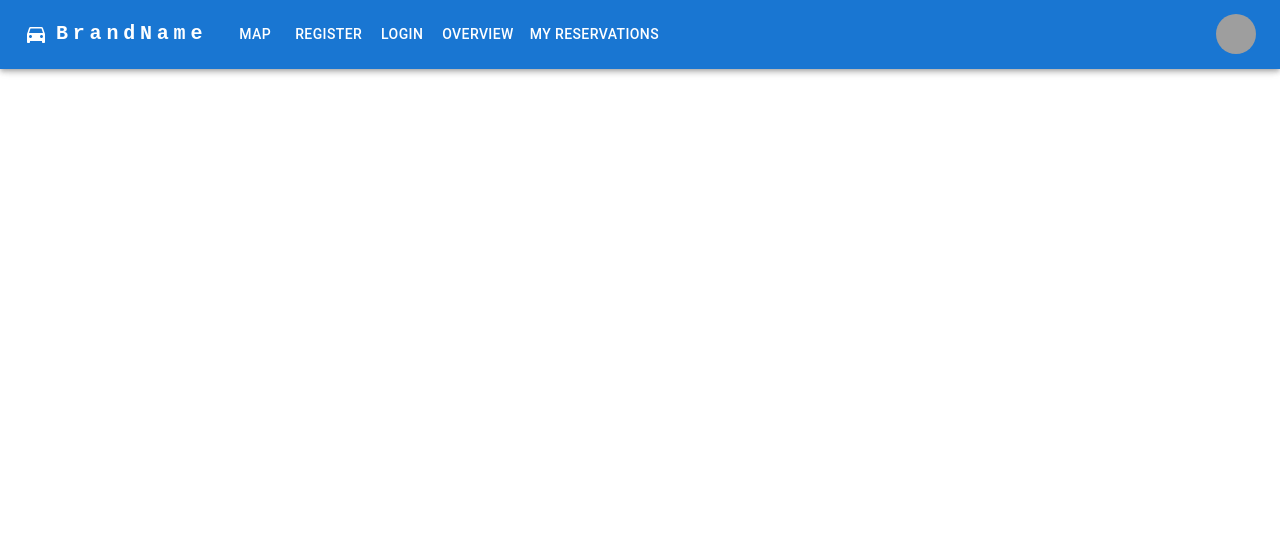
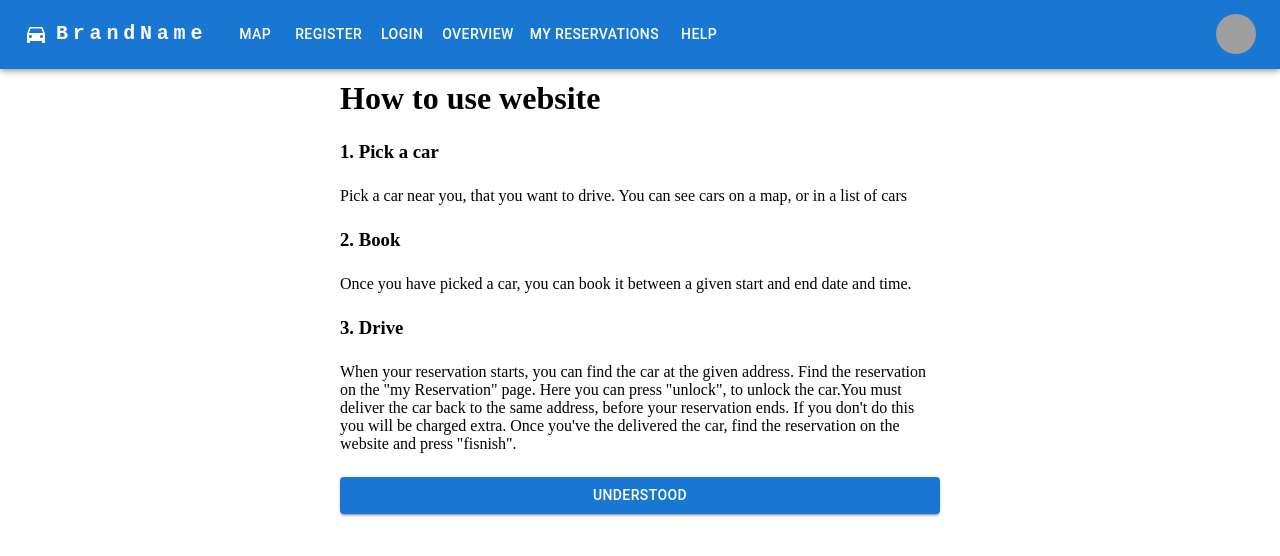
Before and after one commit to mrphil2105/UXWebExam, a React (Create React App) app in the folder UXWebExam/ClientApp/: page /Help in a window 1280 px wide. Shown: the top 556 px of the page. Built offline with nearby package versions, Linux system fonts and the light colour scheme; grey boxes are pictures that could not be loaded.

Commit message:
added help page

```diff
--- a/UXWebExam/ClientApp/src/App.tsx
+++ b/UXWebExam/ClientApp/src/App.tsx
@@ -7,6 +7,7 @@ import Map from "./pages/mapPage";
 import Overview from "./pages/overview";
 import Profile from "./pages/profile";
 import MyReservations from "./pages/MyReservations";
+import SystemExplained from "./pages/SystemExplained";
 
 function App() {
     return (
@@ -18,6 +19,7 @@ function App() {
                 <Route path="/overview" element={<Overview />} />
                 <Route path="profile" element={<Profile />} />
                 <Route path="/MyReservations" element={<MyReservations />} />
+                <Route path="/Help" element={<SystemExplained />} />
             </Routes>
         </Layout>
     );
--- a/UXWebExam/ClientApp/src/components/layout/AppBarResponsive.tsx
+++ b/UXWebExam/ClientApp/src/components/layout/AppBarResponsive.tsx
@@ -23,6 +23,7 @@ const pages = [
     { name: "Login", link: "/login" },
     { name: "Overview", link: "/overview" },
     { name: "My Reservations", link: "/MyReservations" },
+    { name: "Help", link: "/Help" },
 ];
 const settings = ["Profile", "Account", "Logout"];
 
--- /dev/null
+++ b/UXWebExam/ClientApp/src/pages/SystemExplained.tsx
@@ -0,0 +1,31 @@
+import { Button, Stack } from "@mui/material";
+import React from "react";
+import Calender from "../components/Calender/Calender";
+import CarCard from "../components/Cards/CarCard";
+
+function SystemExplained({car}:any) {
+    return (
+
+        <div style={{display: 'flex',  justifyContent:'center'}}>
+        <Stack spacing={3} sx={{ width: '600px' }}>
+        <h1>How to use website</h1>
+        <h3>1. Pick a car</h3>
+        <p>Pick a car near you, that you want to drive. You can see cars on a map, or in a list of cars</p>
+        <h3>2. Book</h3>
+        <p>Once you have picked a car, you can book it between a given start and end date and time.</p>
+        <h3>3. Drive</h3>
+        <p>
+        When your reservation starts, you can find the car at the given address.
+        Find the reservation on the "my Reservation" page. Here you can press "unlock",
+        to unlock the car.You must deliver the car back to the same address, before your reservation ends.
+        If you don't do this you will be charged extra. Once you've the delivered the car, find the reservation on the website and press "fisnish".
+        </p>
+        <Button variant="contained">Understood</Button>
+
+        </Stack>
+    </div>
+    );
+}
+
+
+export default SystemExplained;
```
